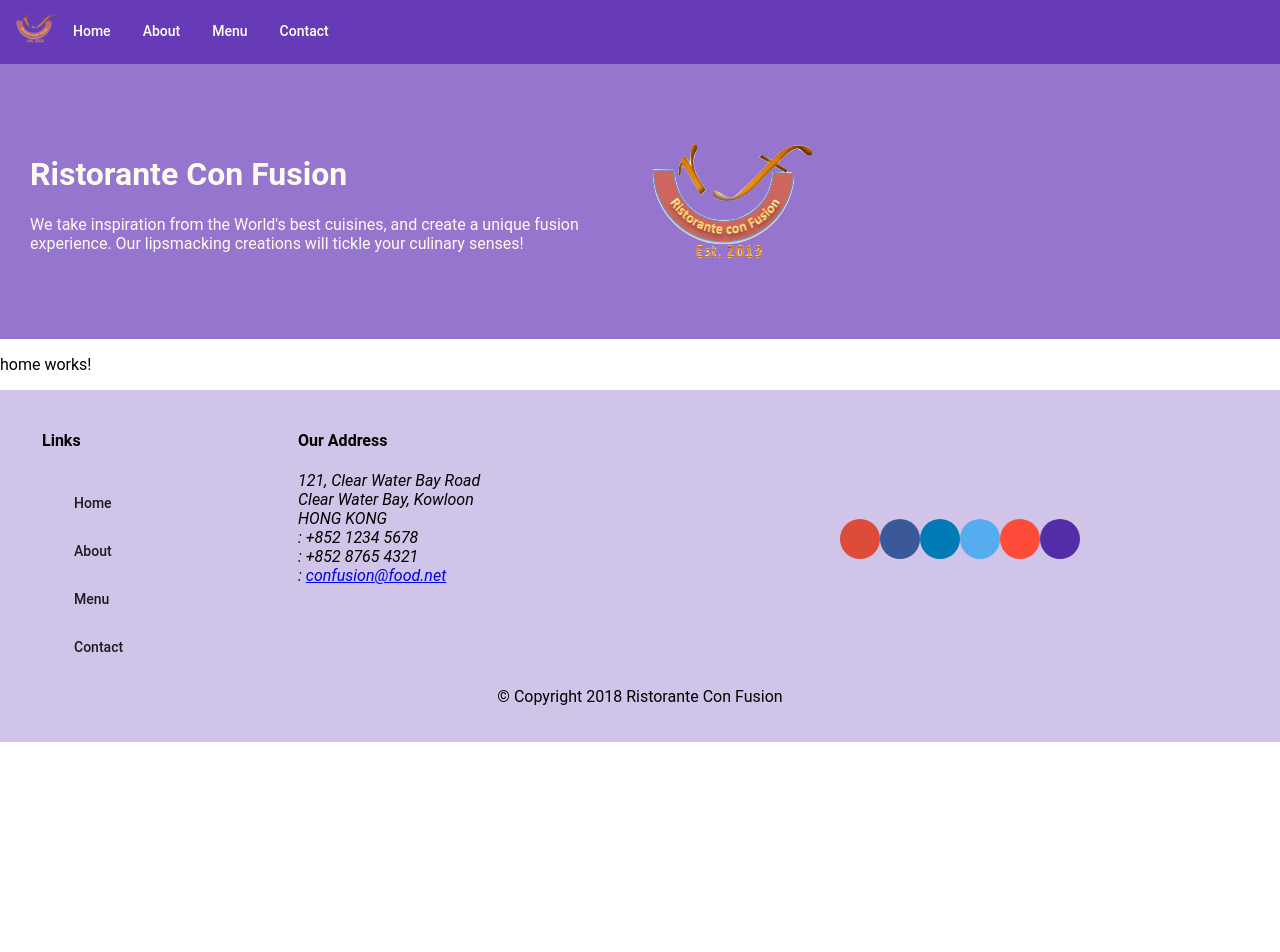
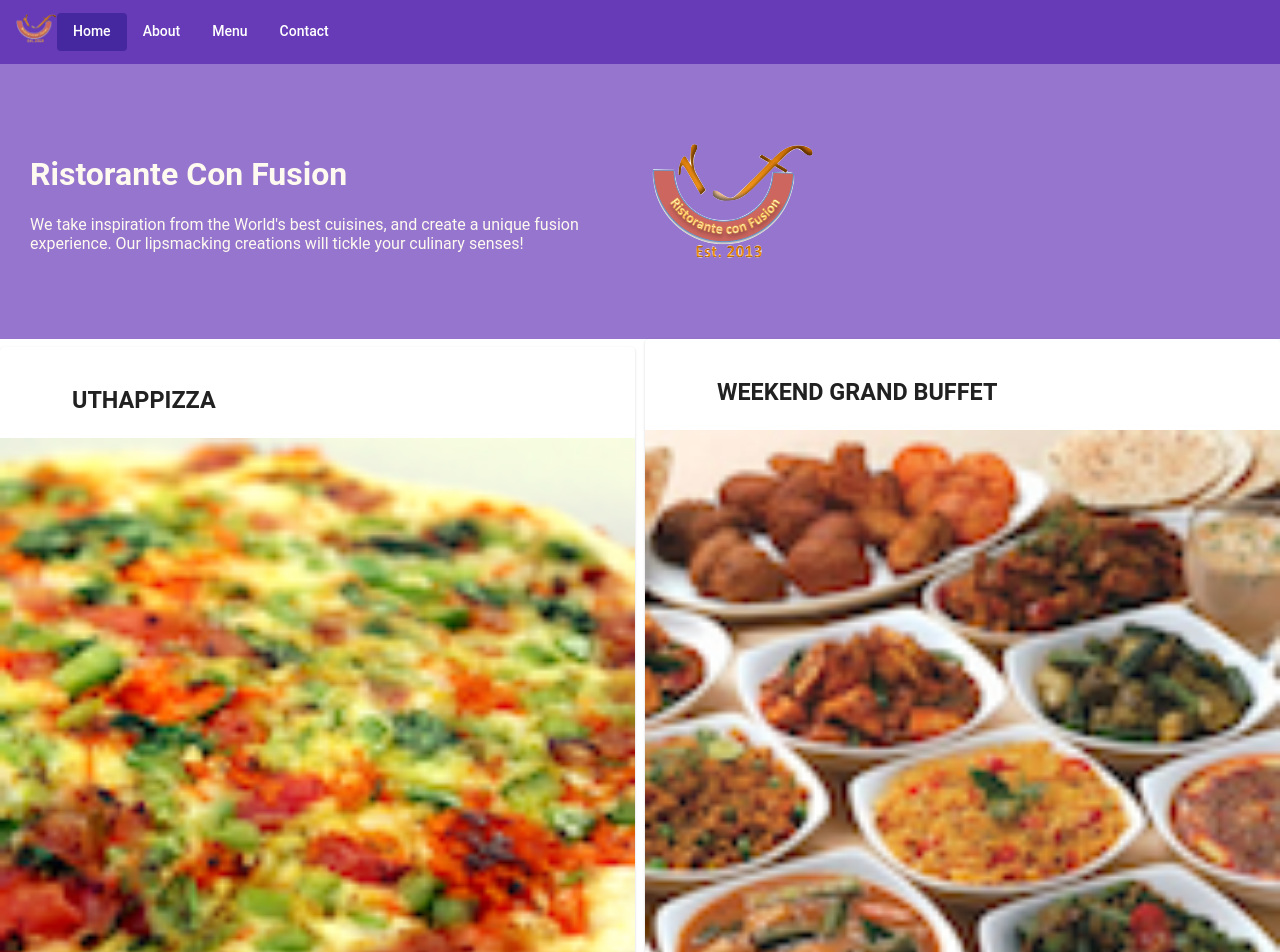
Before and after one commit to Apoorva-Chouhan/Angular-proj-website, an Angular app in the folder conFusion/: page /home in a window 1280 px wide. Shown: the top 952 px of the page. Before the commit the page ends 800 px from the top, so only its background shows below. Built offline with nearby package versions, Linux system fonts and the light colour scheme.

Commit message:
using router params and modifying dishdetailsComponent

```diff
--- a/conFusion/src/app/app-routing/routes.ts
+++ b/conFusion/src/app/app-routing/routes.ts
@@ -9,6 +9,7 @@
 export const routes : Routes = [
     {path: 'home', component: HomeComponent},
     {path: 'menu', component: MenuComponent},
+    {path: 'dishdetails/:id', component: DishDetailsComponent},
     {path: 'contactus', component: ContactComponent},
     {path: '', redirectTo: '/home', pathMatch: 'full'}
 ]
--- a/conFusion/src/app/app.module.ts
+++ b/conFusion/src/app/app.module.ts
@@ -13,6 +13,7 @@
 import 'hammerjs';
 
 import {DishService} from './services/dish.service';  //importing service
+import {PromotionService} from './services/promotion.service';  //importing service
 // end of my imports
 import { AppComponent } from './app.component';
 import { MenuComponent } from './menu/menu.component';
@@ -49,7 +50,8 @@
     AppRoutingModule
   ],
   providers: [
-    DishService       //services are specifies as provider in root module
+    DishService,      //services are specifies as provider in root module
+    PromotionService
   ],
   bootstrap: [AppComponent]
 })
--- a/conFusion/src/app/dish-details/dish-details.component.html
+++ b/conFusion/src/app/dish-details/dish-details.component.html
@@ -17,6 +17,7 @@
         <p>{{dish.description}}</p>
       </mat-card-content>
       <mat-card-actions>
+        <button mat-button (click)="goBack()">BACK </button>
         <button mat-button>LIKE</button>
         <button mat-button>SHARE</button>
       </mat-card-actions>
--- a/conFusion/src/app/dish-details/dish-details.component.ts
+++ b/conFusion/src/app/dish-details/dish-details.component.ts
@@ -1,5 +1,8 @@
 import { Component, OnInit, Input } from '@angular/core';
 import { Dish } from "../shared/dish";
+import { Params, ActivatedRoute } from "@angular/router";
+import {Location} from "@angular/common";
+import {DishService} from "../services/dish.service";
 
 
 
@@ -11,11 +14,21 @@
 })
 export class DishDetailsComponent implements OnInit {
 
-  @Input()
   dish : Dish;
-  constructor() { }
+  constructor(
+    private dishService : DishService,
+    private route: ActivatedRoute,
+    private location: Location
+  ) { }
 
   ngOnInit() {
+    let id = this.route.snapshot.params['id'];  //this provides the dish id required, which can be accessed using dishsevice
+    // console.log(this.route.snapshot);
+    this.dish = this.dishService.getDish(id);
+  }
+
+  goBack() : void {
+    this.location.back();
   }
 
 }
--- a/conFusion/src/app/footer/footer.component.html
+++ b/conFusion/src/app/footer/footer.component.html
@@ -9,10 +9,10 @@
       <div fxFlex="40" fxFlexOffset="20px">
         <h4>Links</h4>
         <mat-list>
-          <mat-list-item><a mat-button>Home</a></mat-list-item>
+          <mat-list-item><a mat-button routerLink="/home">Home</a></mat-list-item>
           <mat-list-item><a mat-button>About</a></mat-list-item>
-          <mat-list-item><a mat-button>Menu</a></mat-list-item>
-          <mat-list-item><a mat-button>Contact</a></mat-list-item>
+          <mat-list-item><a mat-button routerLink="/menu">Menu</a></mat-list-item>
+          <mat-list-item><a mat-button routerLink="/contactus">Contact</a></mat-list-item>
         </mat-list>
       </div>
       <div fxFlex="55">
--- a/conFusion/src/app/header/header.component.html
+++ b/conFusion/src/app/header/header.component.html
@@ -1,9 +1,9 @@
 <mat-toolbar color="primary">
   <span><img src="/assets/images/logo.png" height=30 width=41></span>
-  <a mat-button routerLink="/home"><span class="fa fa-home fa-lg"></span> Home</a>
-  <a mat-button><span class="fa fa-info fa-lg"></span> About</a>
-  <a mat-button routerLink="/menu"><span class="fa fa-list fa-lg"></span> Menu</a>
-  <a mat-button routerLink="/contactus"><span class="fa fa-address-card fa-lg"></span> Contact</a>
+  <a mat-button routerLink="/home" routerLinkActive="active"><span class="fa fa-home fa-lg"></span> Home</a>
+  <a mat-button routerLinkActive="active"><span class="fa fa-info fa-lg"></span> About</a>
+  <a mat-button routerLink="/menu" routerLinkActive="active"><span class="fa fa-list fa-lg"></span> Menu</a>
+  <a mat-button routerLink="/contactus" routerLinkActive="active"><span class="fa fa-address-card fa-lg"></span> Contact</a>
 </mat-toolbar>
 
 <div class="container jumbotron"
--- a/conFusion/src/app/header/header.component.scss
+++ b/conFusion/src/app/header/header.component.scss
@@ -2,6 +2,7 @@
 $background-dark: #512DA8;
 $background-light: #9575CD;
 $background-pale: #D1C4E9;
+$background-moredark: #4527a0;
 
 @mixin zero-margin($pad-up-down, $pad-left-right) {
     margin: 0px auto;
@@ -14,3 +15,9 @@
     color:floralwhite;
     min-height: 150px;
 }
+
+.active {
+    background: $background-moredark;
+    // border-radius: 10px;
+
+}
--- a/conFusion/src/app/home/home.component.html
+++ b/conFusion/src/app/home/home.component.html
@@ -1,3 +1,36 @@
-<p>
-  home works!
-</p>
+<div class="container"
+     fxLayout="row"
+     fxLayout.sm="column"
+     fxLayout.xs="column"
+     fxLayoutAlign.gt-md="space-around center"
+     fxLayoutGap="10px">
+
+<mat-card *ngIf="dish" fxFlex>
+  <mat-card-header>
+    <div mat-card-avatar></div>
+    <mat-card-title>
+      <h3>{{dish.name | uppercase}}</h3>
+    </mat-card-title>
+  </mat-card-header>
+  <img mat-card-image src={{dish.image}} alt={{dish.name}}>
+  <mat-card-content>
+    <p>{{dish.description}}
+    </p>
+  </mat-card-content>
+</mat-card>
+
+<mat-card *ngIf="promotion" fxFlex>
+  <mat-card-header>
+    <div mat-card-avatar></div>
+    <mat-card-title>
+      <h3>{{promotion.name | uppercase}}</h3>
+    </mat-card-title>
+  </mat-card-header>
+  <img mat-card-image src={{promotion.image}} alt={{promotion.name}}>
+  <mat-card-content>
+    <p>{{promotion.description}}
+    </p>
+  </mat-card-content>
+</mat-card>
+
+</div>
--- a/conFusion/src/app/home/home.component.ts
+++ b/conFusion/src/app/home/home.component.ts
@@ -1,4 +1,9 @@
 import { Component, OnInit } from '@angular/core';
+import { Dish } from '../shared/dish';
+import { DishService } from '../services/dish.service';
+import { Promotion } from '../shared/promotion'
+import { PromotionService } from '../services/promotion.service';
+
 
 @Component({
   selector: 'app-home',
@@ -7,9 +12,18 @@
 })
 export class HomeComponent implements OnInit {
 
-  constructor() { }
+  dish: Dish;
+  promotion: Promotion;
+  constructor(
+    private dishService : DishService,  //instantiating the service in this perticular component
+    private promotionService : PromotionService
+
+  ) { }
 
   ngOnInit() {
+
+    this.dish=this.dishService.getFeaturedDish();
+    this.promotion= this.promotionService.getFeaturedPromotion();
   }
 
 }
--- a/conFusion/src/app/menu/menu.component.html
+++ b/conFusion/src/app/menu/menu.component.html
@@ -8,7 +8,7 @@
 	</div>
 	<div fxFlex>
 		<mat-grid-list cols="2" rowHeight="200px">
-			<mat-grid-tile class="menuListItem" *ngFor="let dish of dishes" (click)="onSelect(dish)">	<!--
+			<mat-grid-tile *ngFor="let dish of dishes" [routerLink]="['/dishdetails', dish.id]">	<!--
       iterates over all objects in array dishes in
 			menu.components.ts file and creates a component in the given structure for each object-->
 				<img height="200px" src={{dish.image}} alt={{dish.name}}>
@@ -23,9 +23,6 @@
 		</mat-grid-list>
 	</div>
 
-	<div fxFlex>
-		<app-dish-details [dish]="selectedDish"></app-dish-details> <!--passing selectedDish to dish to dish details component-->
-	</div>
 
 
 </div>
--- a/conFusion/src/app/services/dish.service.ts
+++ b/conFusion/src/app/services/dish.service.ts
@@ -13,11 +13,18 @@
     return DISHES;
   }
 
-  getDish(id: string) : Dish{
+  getDish(id: string) : Dish{     // to get a perticular dish from dishes
     return DISHES.filter((dish)=>(dish.id===id))[0];
   }
 
-  getFeaturedDish() : Dish {
+  getFeaturedDish() : Dish {    //to get dish which is set as featured=true
     return DISHES.filter((dish)=>dish.featured)[0];
   }
 }
+
+
+/*
+filter() function filters out an array, by passing each value in the boolesn test function being passed on to
+filter function as parameter, and it it returns true, puts the value in the Resultant array
+being returned. If no value passes the filter, it returns an empty array.
+*/
```
Also changed, not shown: conFusion/src/app/services/promotion.service.ts (line endings or trailing spaces).
